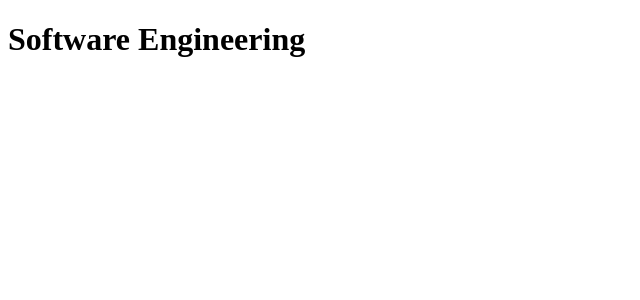
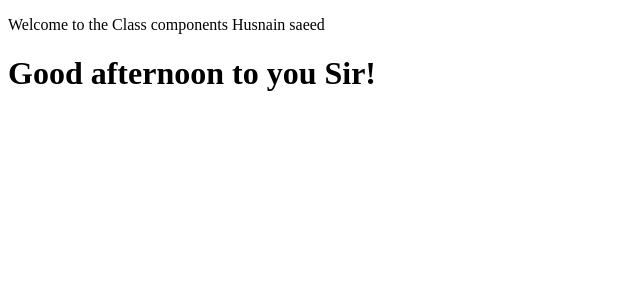
Before and after one commit to husnainsaeed00/TodoApp-And-Practice-in-ReactJs, a React (Create React App) app: page / in a window 1280 px wide. Shown: the top 300 px of the page, without its empty margins (0-640 px from the left). Built offline with nearby package versions, Linux system fonts and the light colour scheme.

Commit message:
class based components

```diff
--- a/src/index.js
+++ b/src/index.js
@@ -1,9 +1,39 @@
-import React from "react";
-import  ReactDOM from "react-dom";
-import App from "./App";
-import './index.css';
-// Parent Child Components in the React
-// Always keep practing keep builing stuff to stay on the skill
+import React, { Component } from "react";
+import ReactDOM from "react-dom";
 
+class App extends React.Component {
+  render() {
+    return (
+      <div>
+        <Header username="Husnain saeed" />
+        <Greating />
+      </div>
+    );
+  }
+}
 
-ReactDOM.render(<App/>, document.getElementById('root'))
+class Header extends React.Component {
+  render() {
+    return (
+      <p>Welcome to the Class components {this.props.username}</p>
+    );
+  }
+}
+
+class Greating extends Component {
+  render() {
+    const date = new Date();
+    const hours = date.getHours();
+    let timeOfDay;
+    if (hours < 12) {
+      timeOfDay = "morning";
+    } else if (hours >= 12 && hours < 17) {
+      timeOfDay = "afternoon";
+    } else {
+      timeOfDay = "night";
+    }
+    return <h1>Good {timeOfDay} to you Sir!</h1>;
+  }
+}
+
+ReactDOM.render(<App />, document.getElementById("root"));
```
